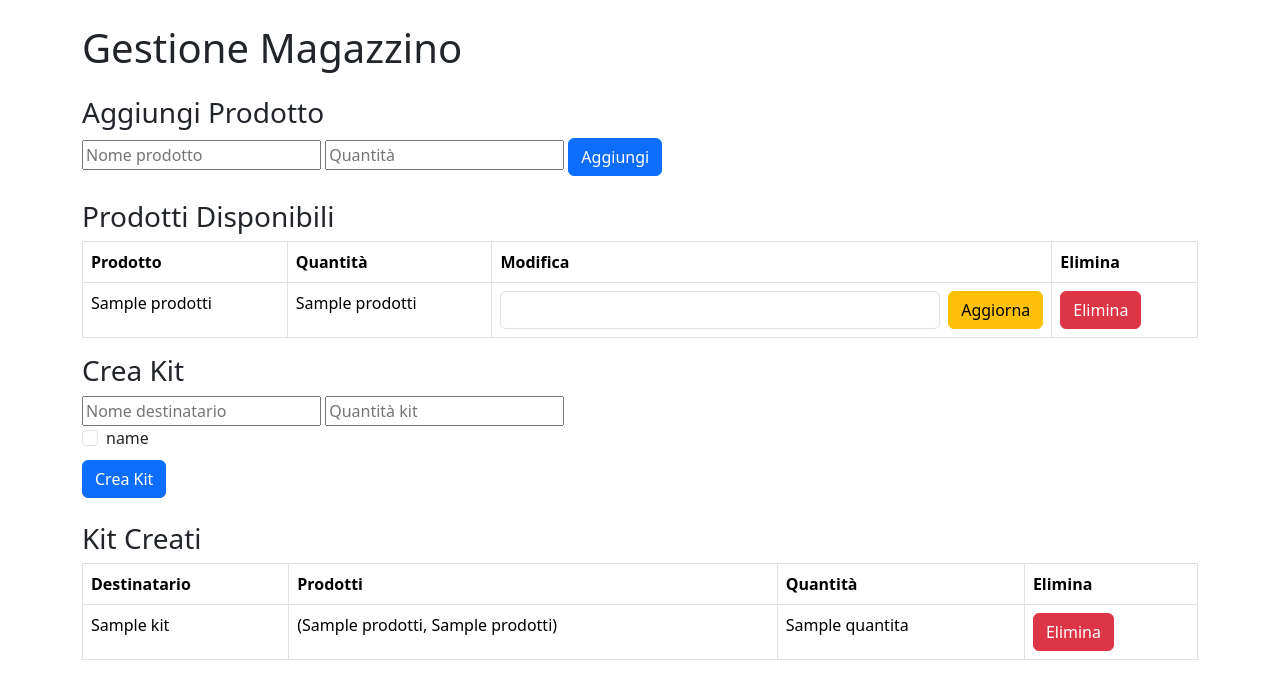
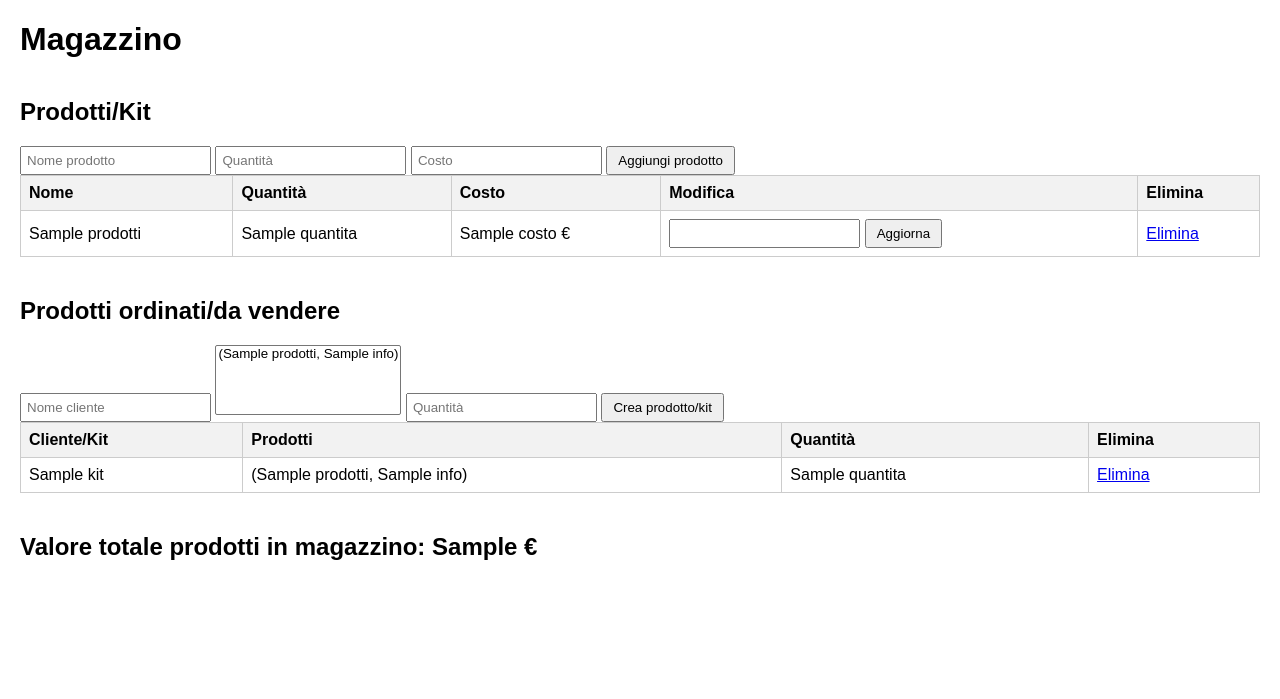
Before and after one commit to alessiobuti/magazzino-flask, a Flask app: template templates/index.html in a window 1280 px wide. Shown: the top 699 px of the page. Run offline with Flask 3, Linux system fonts and the light colour scheme; the template is opened without the code that fills it: most values are stand-ins (such as "Sample title", 1, 10 or a date in 2020).

```diff
--- a/app.py
+++ b/app.py
@@ -3,29 +3,38 @@ from flask import Flask, render_template, request, redirect, url_for
 app = Flask(__name__)
 
 # Magazzino e kit
-prodotti = {}
-kit = {}
+prodotti = {}  # formato: {nome: {'quantita': x, 'costo': y}}
+kit = {}       # formato: {nome_persona: {'prodotti': [prodotti], 'quantita': x}}
+
+# Totale venduto
+valore_totale_venduto = 0
 
 @app.route('/')
 def index():
-    return render_template('index.html', prodotti=prodotti, kit=kit)
+    global valore_totale_venduto
+    # Calcola valore totale attuale
+    totale_magazzino = sum(prodotti[p]['quantita'] * prodotti[p]['costo'] for p in prodotti)
+    return render_template('index.html', prodotti=prodotti, kit=kit, valore_totale_venduto=totale_magazzino)
 
 # Aggiungi prodotto
 @app.route('/add_product', methods=['POST'])
 def add_product():
     nome = request.form['nome_prodotto']
     quantita = int(request.form['quantita_prodotto'])
+    costo = float(request.form['costo_prodotto'])
+
     if nome in prodotti:
-        prodotti[nome] += quantita
+        prodotti[nome]['quantita'] += quantita
+        prodotti[nome]['costo'] = costo  # aggiorna costo se cambiato
     else:
-        prodotti[nome] = quantita
+        prodotti[nome] = {'quantita': quantita, 'costo': costo}
     return redirect(url_for('index'))
 
 # Modifica quantità prodotto
 @app.route('/update_product/<nome>', methods=['POST'])
 def update_product(nome):
     nuova_quantita = int(request.form['nuova_quantita'])
-    prodotti[nome] = nuova_quantita
+    prodotti[nome]['quantita'] = nuova_quantita
     return redirect(url_for('index'))
 
 # Elimina prodotto
@@ -35,37 +44,40 @@ def delete_product(nome):
         del prodotti[nome]
     return redirect(url_for('index'))
 
-# Aggiungi kit
+# Aggiungi kit / prodotti ordinati
 @app.route('/add_kit', methods=['POST'])
 def add_kit():
     nome_persona = request.form['nome_persona']
-    quantita_kit = int(request.form['quantita_kit'])
+    quantita = int(request.form['quantita'])
     prodotti_inclusi = request.form.getlist('prodotti_kit')
 
     # Controllo disponibilità
     for p in prodotti_inclusi:
-        if p not in prodotti or prodotti[p] < quantita_kit:
+        if p not in prodotti or prodotti[p]['quantita'] < quantita:
             return f"Prodotto {p} non disponibile in quantità sufficiente."
 
     # Aggiorna magazzino
     for p in prodotti_inclusi:
-        prodotti[p] -= quantita_kit
+        prodotti[p]['quantita'] -= quantita
 
     # Salva kit
-    kit[nome_persona] = {'prodotti': prodotti_inclusi, 'quantita': quantita_kit}
+    kit[nome_persona] = {'prodotti': prodotti_inclusi, 'quantita': quantita}
     return redirect(url_for('index'))
 
-# Elimina kit
+# Elimina kit / prodotti ordinati
 @app.route('/delete_kit/<nome_persona>')
 def delete_kit(nome_persona):
     if nome_persona in kit:
         # Restituisci prodotti al magazzino
         for p in kit[nome_persona]['prodotti']:
-            prodotti[p] += kit[nome_persona]['quantita']
+            if p in prodotti:
+                prodotti[p]['quantita'] += kit[nome_persona]['quantita']
+            else:
+                prodotti[p] = {'quantita': kit[nome_persona]['quantita'], 'costo': 0}
         del kit[nome_persona]
     return redirect(url_for('index'))
 
 if __name__ == "__main__":
     import os
-    port = int(os.environ.get("PORT", 5000))  # usa la porta fornita da Render
+    port = int(os.environ.get("PORT", 5000))
     app.run(host="0.0.0.0", port=port, debug=True)
--- a/templates/index.html
+++ b/templates/index.html
@@ -3,67 +3,66 @@
 <head>
     <meta charset="UTF-8">
     <title>Magazzino</title>
-    <link href="https://cdn.jsdelivr.net/npm/bootstrap@5.3.1/dist/css/bootstrap.min.css" rel="stylesheet">
+    <style>
+        body { font-family: Arial, sans-serif; margin: 20px; }
+        table { border-collapse: collapse; width: 100%; margin-bottom: 20px; }
+        th, td { border: 1px solid #ccc; padding: 8px; text-align: left; }
+        th { background-color: #f2f2f2; }
+        input[type="text"], input[type="number"] { padding: 5px; }
+        input[type="submit"] { padding: 5px 10px; }
+        h2 { margin-top: 40px; }
+    </style>
 </head>
-<body class="p-4">
-    <div class="container">
-        <h1 class="mb-4">Gestione Magazzino</h1>
+<body>
+    <h1>Magazzino</h1>
 
-        <!-- Aggiungi prodotto -->
-        <h3>Aggiungi Prodotto</h3>
-        <form action="/add_product" method="post" class="mb-4">
+    <h2>Prodotti/Kit</h2>
+    <form action="{{ url_for('add_product') }}" method="post">
         <input type="text" name="nome_prodotto" placeholder="Nome prodotto" required>
         <input type="number" name="quantita_prodotto" placeholder="Quantità" min="1" required>
-            <button type="submit" class="btn btn-primary">Aggiungi</button>
+        <input type="number" name="costo_prodotto" placeholder="Costo" min="0" step="0.01" required>
+        <input type="submit" value="Aggiungi prodotto">
     </form>
 
-        <!-- Prodotti disponibili -->
-        <h3>Prodotti Disponibili</h3>
-        <table class="table table-bordered">
+    <table>
         <tr>
-                <th>Prodotto</th>
+            <th>Nome</th>
             <th>Quantità</th>
+            <th>Costo</th>
             <th>Modifica</th>
             <th>Elimina</th>
         </tr>
-            {% for nome, q in prodotti.items() %}
+        {% for nome, info in prodotti.items() %}
         <tr>
             <td>{{ nome }}</td>
-                <td>{{ q }}</td>
+            <td>{{ info['quantita'] }}</td>
+            <td>{{ info['costo'] }} €</td>
             <td>
-                    <form action="/update_product/{{ nome }}" method="post" class="d-flex">
-                        <input type="number" name="nuova_quantita" value="{{ q }}" min="0" class="form-control me-2" required>
-                        <button type="submit" class="btn btn-warning">Aggiorna</button>
+                <form action="{{ url_for('update_product', nome=nome) }}" method="post">
+                    <input type="number" name="nuova_quantita" value="{{ info['quantita'] }}" min="0">
+                    <input type="submit" value="Aggiorna">
                 </form>
             </td>
-                <td>
-                    <a href="/delete_product/{{ nome }}" class="btn btn-danger">Elimina</a>
-                </td>
+            <td><a href="{{ url_for('delete_product', nome=nome) }}">Elimina</a></td>
         </tr>
         {% endfor %}
     </table>
 
-        <!-- Crea kit -->
-        <h3>Crea Kit</h3>
-        <form action="/add_kit" method="post" class="mb-4">
-            <input type="text" name="nome_persona" placeholder="Nome destinatario" required>
-            <input type="number" name="quantita_kit" placeholder="Quantità kit" min="1" required>
-            <div class="mb-2">
-                {% for nome in prodotti.keys() %}
-                <div class="form-check form-check-inline">
-                    <input class="form-check-input" type="checkbox" name="prodotti_kit" value="{{ nome }}">
-                    <label class="form-check-label">{{ nome }}</label>
-                </div>
+    <h2>Prodotti ordinati/da vendere</h2>
+    <form action="{{ url_for('add_kit') }}" method="post">
+        <input type="text" name="nome_persona" placeholder="Nome cliente" required>
+        <select name="prodotti_kit" multiple required>
+            {% for nome in prodotti %}
+            <option value="{{ nome }}">{{ nome }}</option>
             {% endfor %}
-            </div>
-            <button type="submit" class="btn btn-primary">Crea Kit</button>
+        </select>
+        <input type="number" name="quantita" placeholder="Quantità" min="1" required>
+        <input type="submit" value="Crea prodotto/kit">
     </form>
 
-        <!-- Kit creati -->
-        <h3>Kit Creati</h3>
-        <table class="table table-bordered">
+    <table>
         <tr>
-                <th>Destinatario</th>
+            <th>Cliente/Kit</th>
             <th>Prodotti</th>
             <th>Quantità</th>
             <th>Elimina</th>
@@ -71,14 +70,14 @@
         {% for nome, info in kit.items() %}
         <tr>
             <td>{{ nome }}</td>
-                <td>{{ info.prodotti | join(', ') }}</td>
-                <td>{{ info.quantita }}</td>
-                <td>
-                    <a href="/delete_kit/{{ nome }}" class="btn btn-danger">Elimina</a>
-                </td>
+            <td>{{ info['prodotti']|join(', ') }}</td>
+            <td>{{ info['quantita'] }}</td>
+            <td><a href="{{ url_for('delete_kit', nome_persona=nome) }}">Elimina</a></td>
         </tr>
         {% endfor %}
     </table>
-    </div>
+
+    <h2>Valore totale prodotti in magazzino: {{ valore_totale_venduto }} €</h2>
+
 </body>
 </html>
```
Lines whose indentation alone changed are shown as unchanged.
